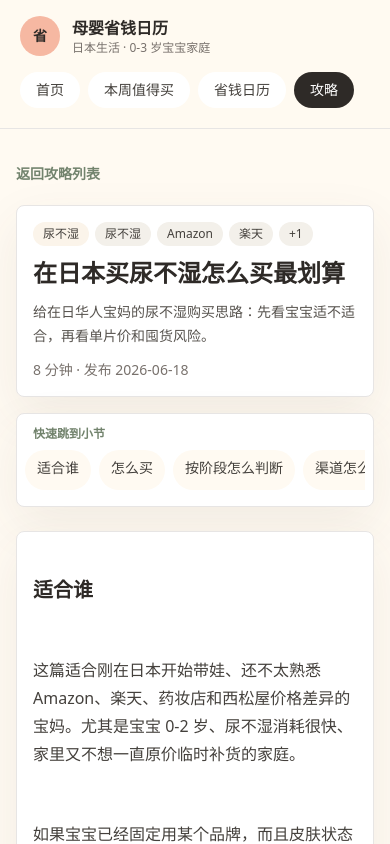
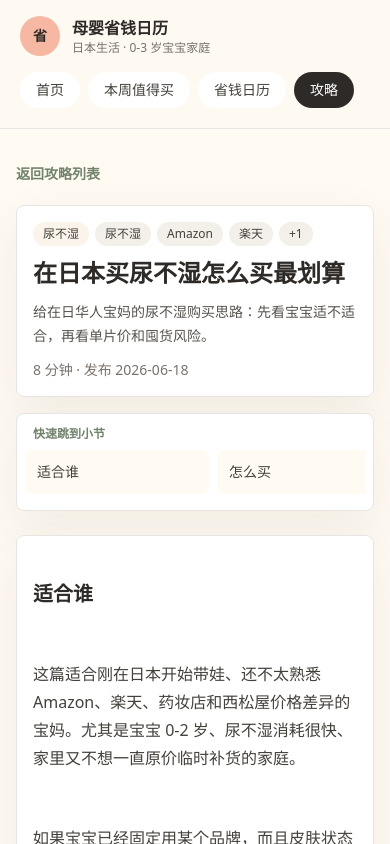
Before and after one commit to fengchuanli/mama-save-jp, a Next.js app: page /guides/buy-diapers-japan in a window 390 px wide. Shown: the top 844 px of the page. Built offline with nearby package versions, Linux system fonts and the light colour scheme.

Commit message:
优化攻略小节导航移动端体验

```diff
--- a/pages/guides/[slug].tsx
+++ b/pages/guides/[slug].tsx
@@ -136,7 +136,7 @@ export default function GuideDetail({ guide, relatedGuides }: GuideDetailProps)
                 <a
                   key={section.id}
                   href={`#${section.id}`}
-                  className="min-h-10 max-w-[78vw] shrink-0 snap-start truncate rounded-full bg-cream px-3 py-2 text-sm text-stone-700 transition hover:bg-linen sm:max-w-none"
+                  className="flex min-h-11 w-[11.5rem] max-w-[70vw] shrink-0 snap-start items-center rounded-lg bg-cream px-3 py-2 text-left text-sm leading-5 text-stone-700 transition hover:bg-linen sm:min-h-10 sm:w-auto sm:max-w-none sm:rounded-full sm:whitespace-nowrap"
                 >
                   {section.title}
                 </a>
```
Also changed, not shown: 1 other file (tests, documents, lock files or other folders).
